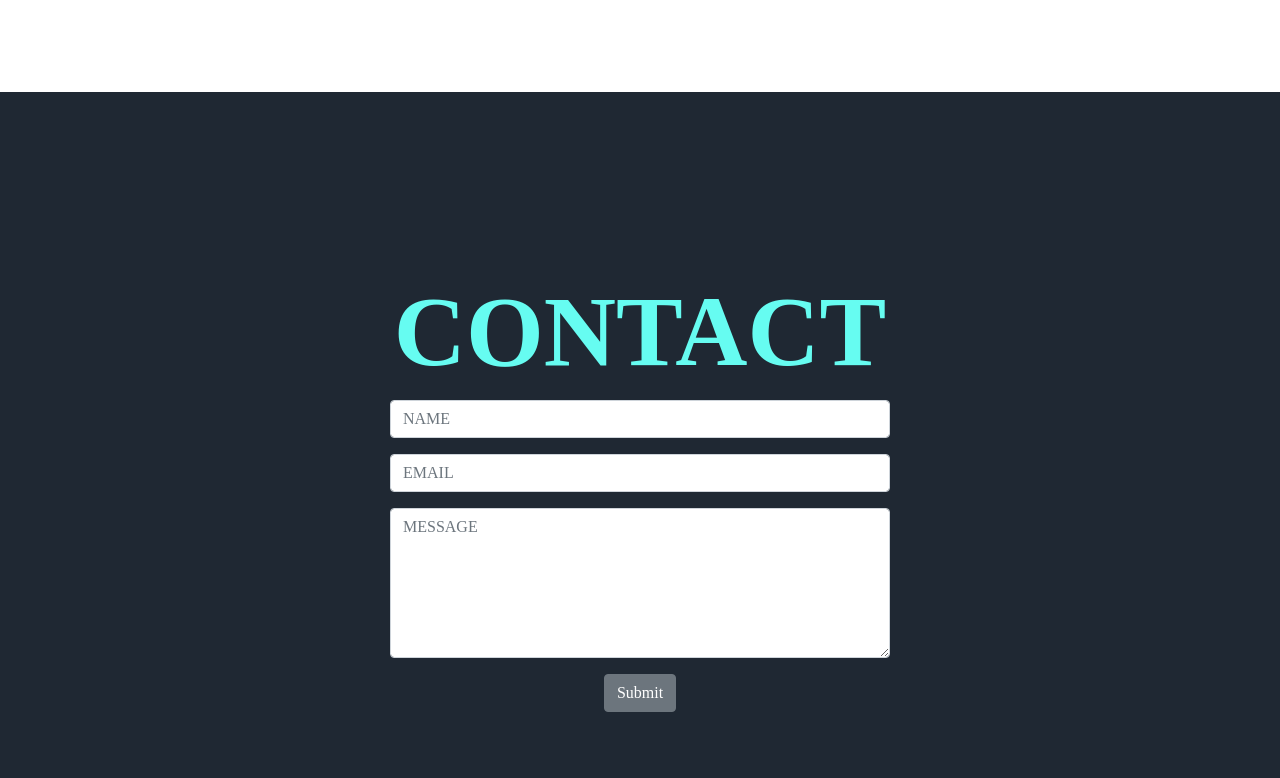
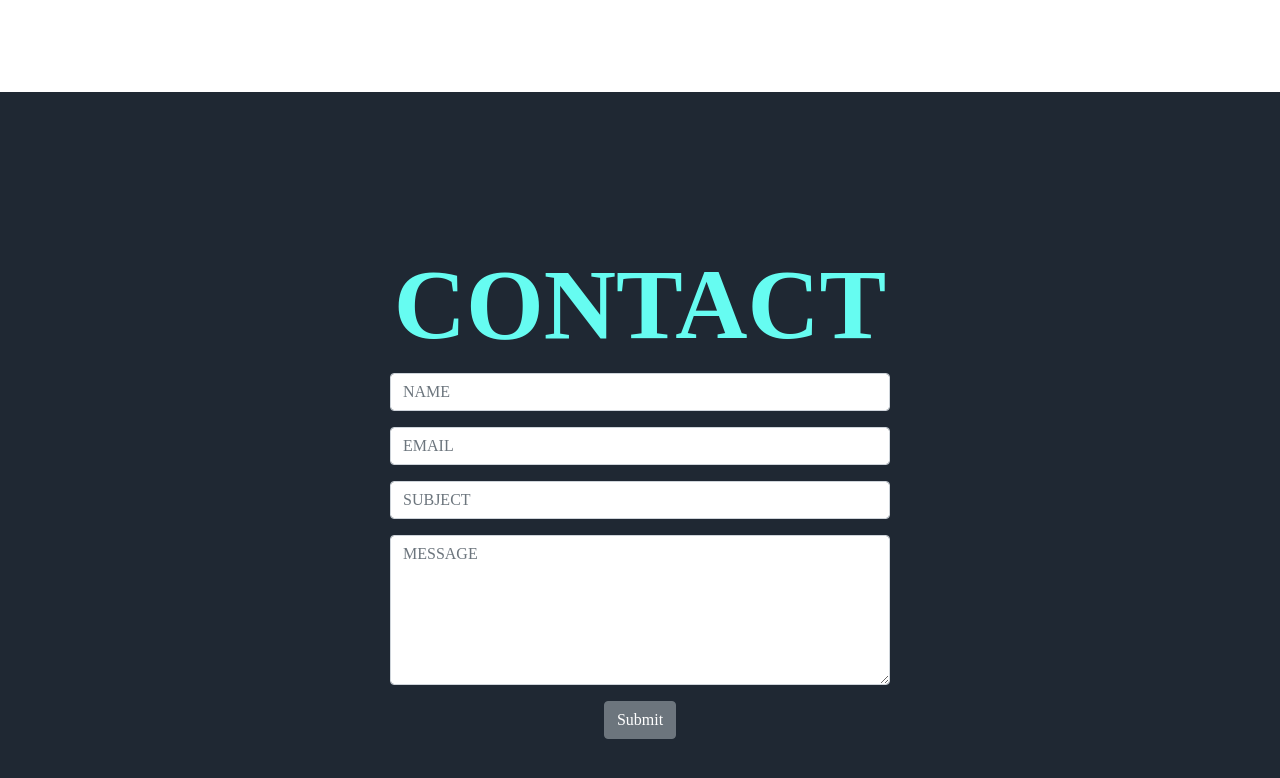
Before and after one commit to llucas314/portfolio, a React (Create React App) app: page / in a window 1280 px wide. Shown: the part 2308-3086 px from the top of the page. Built offline with nearby package versions, Linux system fonts and the light colour scheme.

Commit message:
got contact form to work

```diff
--- a/package.json
+++ b/package.json
@@ -7,6 +7,7 @@
     "@testing-library/react": "^9.3.2",
     "@testing-library/user-event": "^7.1.2",
     "bootstrap": "^4.4.1",
+    "emailjs-com": "^2.4.1",
     "react": "^16.12.0",
     "react-animations": "^1.0.0",
     "react-dom": "^16.12.0",
--- a/public/index.html
+++ b/public/index.html
@@ -39,5 +39,6 @@
       To begin the development, run `npm start` or `yarn start`.
       To create a production bundle, use `npm run build` or `yarn build`.
     -->
+
   </body>
 </html>
--- a/src/components/Form/Form.js
+++ b/src/components/Form/Form.js
@@ -1,9 +1,52 @@
-import React from "react";
-import { Button, Form, FormGroup, Label, Input, FormText } from "reactstrap";
+import React, { useState } from "react";
+import { Button, Form, FormGroup, Input } from "reactstrap";
 import "./Form.css";
+import emailjs from "emailjs-com";
 const ContactForm = props => {
+  const [values, setValues] = useState({
+    name: "",
+    email: "",
+    subject: "",
+    message: ""
+  });
+  const handleSubmit = e => {
+    e.preventDefault();
+
+    let templateParams = {
+      sender: values.name,
+      from_name: values.email,
+      subject: values.subject,
+      message_html: values.message
+    };
+    emailjs
+      .send(
+        "llucas314_gmail_com",
+        "template_dI3s5ifE",
+        templateParams,
+        "user_RAMHjBfnubIflGV2keCMT"
+      )
+      .then(
+        result => {
+          console.log(result.text);
+        },
+        error => {
+          console.log(error.text);
+        }
+      );
+    resetForm();
+  };
+  const resetForm = () => {
+    setValues({ name: "", email: "", subject: "", message: "" });
+  };
+  const handleInputChange = e => {
+    const { name, value } = e.target;
+    setValues({ ...values, [name]: value });
+  };
   return (
-    <Form className="contact-form d-flex flex-column align-items-center">
+    <Form
+      className="contact-form d-flex flex-column align-items-center"
+      onSubmit={handleSubmit}
+    >
       <FormGroup>
         <Input
           type="text"
@@ -11,6 +54,8 @@ const ContactForm = props => {
           id="Name"
           placeholder="NAME"
           className="contact-form__input"
+          value={values.name}
+          onChange={handleInputChange}
         />
       </FormGroup>
       <FormGroup>
@@ -20,18 +65,33 @@ const ContactForm = props => {
           id="ContactFormEmail"
           placeholder="EMAIL"
           className="contact-form__input"
+          value={values.email}
+          onChange={handleInputChange}
+        />
+      </FormGroup>
+      <FormGroup>
+        <Input
+          type="text"
+          name="subject"
+          id="Subject"
+          placeholder="SUBJECT"
+          className="contact-form__input"
+          value={values.subject}
+          onChange={handleInputChange}
         />
       </FormGroup>
       <FormGroup>
         <Input
           type="textarea"
-          name="text"
+          name="message"
           id="ContactFormText"
           placeholder="MESSAGE"
           className="contact-form__input"
+          value={values.message}
+          onChange={handleInputChange}
         />
       </FormGroup>
-      <Button>Submit</Button>
+      <Button type="submit">Submit</Button>
     </Form>
   );
 };
--- a/src/pages/Portfolio/Portfolio.js
+++ b/src/pages/Portfolio/Portfolio.js
@@ -7,7 +7,6 @@ import superBowl from "../../assets/super-bowl.png";
 import doggy from "../../assets/doggy-styles.png";
 import simon from "../../assets/simon.png";
 import national from "../../assets/parks.png";
-import { Container, Row } from "reactstrap";
 
 export default function Portfolio() {
   return (
```
Also changed, not shown: 1 other file (tests, documents, lock files or other folders).
